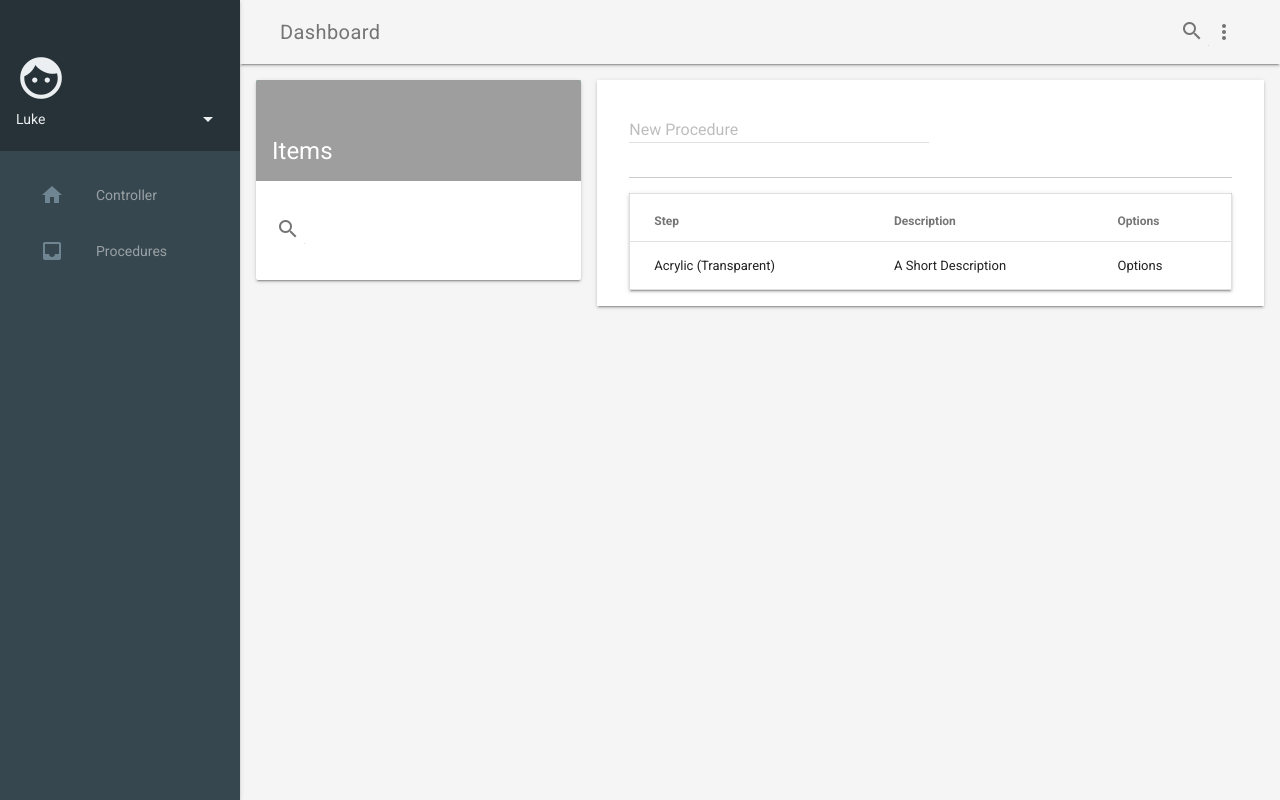
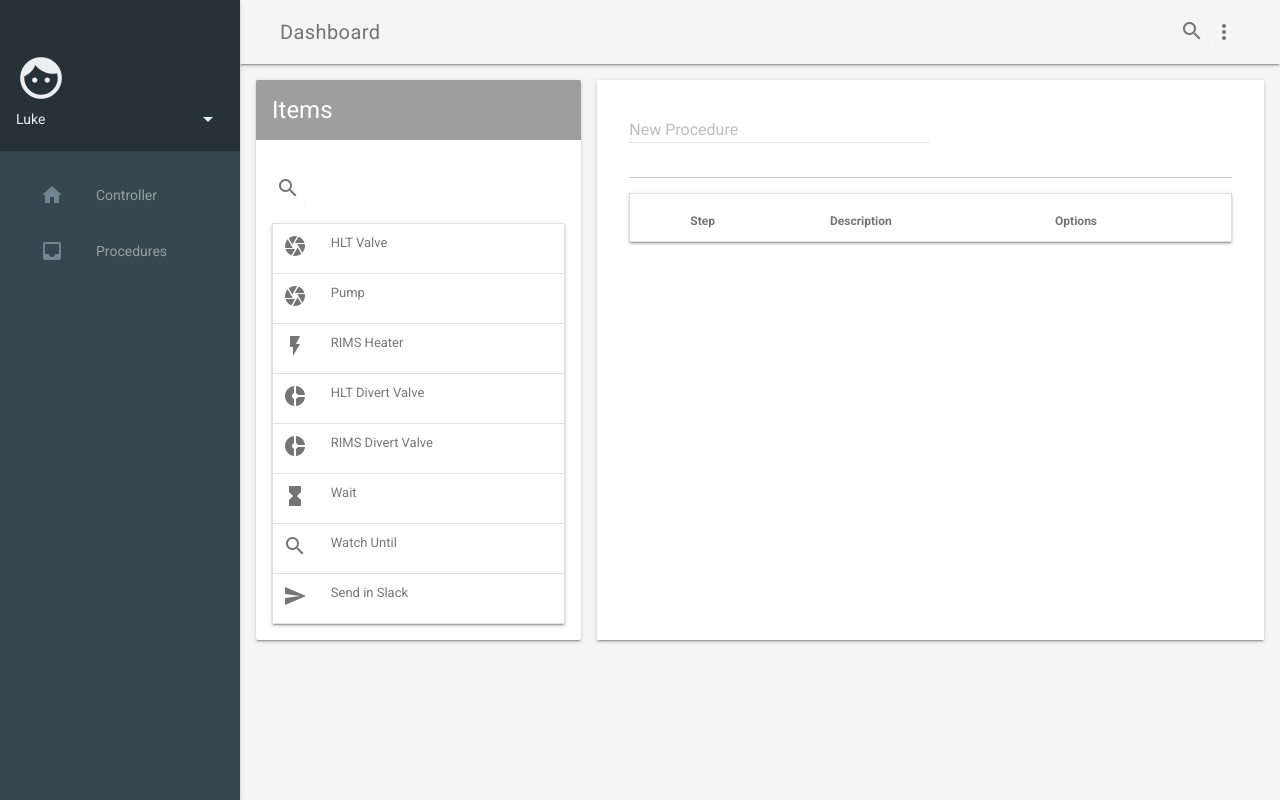
Before and after one commit to llamicron/weber, a Flask app: page /procedures in a window 1280 px wide. Run offline with Flask 2, Linux system fonts and the light colour scheme; lists and menus that the app fills with data are empty; some libraries are stand-ins or nearby versions; grey boxes are pictures that could not be loaded.

Commit message:
Improves procedures

```diff
--- a/weber/data/items.json
+++ b/weber/data/items.json
@@ -59,7 +59,7 @@
         "type": "method",
         "name": "sleep",
         "prettyName": "Wait",
-        "icon": "hourglass-full",
+        "icon": "hourglass_full",
         "desc": "Wait for this amount of seconds",
         "args": [
           "duration"
--- a/weber/json_handler.py
+++ b/weber/json_handler.py
@@ -9,7 +9,7 @@ class Handler():
             'items': 'items.json'
         }
         self.data_dir = "weber/data/"
-        self.con = Controller()
+        self.con = Controller.simulator()
 
     def update_relays(self):
         """
--- a/weber/static/procedures.js
+++ b/weber/static/procedures.js
@@ -3,99 +3,7 @@ var app = new Vue({
   data: {
     // We need to keep a list of items that is never changed
     procedureName: "",
-    items: [
-      {
-        "type": "binary",
-        "name": "hlt",
-        "state": 0,
-        "icon": "camera",
-        "stateVerbage": {
-          "1": "open",
-          "0": "closed"
-        },
-        "prettyName": "HLT Valve"
-      },
-      {
-        "type": "binary",
-        "name": "pump",
-        "state": 0,
-        "icon": "camera",
-        "stateVerbage": {
-          "1": "on",
-          "0": "off"
-        },
-        "prettyName": "Pump"
-      },
-      {
-        "type": "binary",
-        "name": "rims",
-        "state": 0,
-        "icon": "flash_on",
-        "stateVerbage": {
-          "1": "on",
-          "0": "off"
-        },
-        "prettyName": "RIMS Heater"
-      },
-      {
-        "type": "divert",
-        "name": "hltDivert",
-        "location": "1",
-        "icon": "donut_small",
-        "locationVerbage": {
-          "1": "mash",
-          "0": "boil"
-        },
-        "prettyName": "HLT Divert Valve"
-      },
-      {
-        "type": "divert",
-        "name": "rimsDivert",
-        "location": "1",
-        "icon": "donut_small",
-        "locationVerbage": {
-          "1": "mash",
-          "0": "boil"
-        },
-        "prettyName": "RIMS Divert Valve"
-      },
-      {
-        "type": "method",
-        "name": "sleep",
-        "prettyName": "Wait",
-        "icon": "hourglass_full",
-        "desc": "Wait for this amount of seconds",
-        "args": [
-          "duration"
-        ],
-        "hrType": "Number",
-        "value": null
-      },
-      {
-        "type": "method",
-        "name": "watch",
-        "prettyName": "Watch Until",
-        "desc": "Wait until PV is this value or greater",
-        "icon": "search",
-        "args": [
-          "pv"
-        ],
-        "hrType": "Number",
-        "value": null
-      },
-      {
-        "type": "method",
-        "name": "slack",
-        "prettyName": "Send in Slack",
-        "desc": "Sends a message in slack",
-        "icon": "send",
-        "args": [
-          "Message"
-        ],
-        "hrType": "Text",
-        "value": null
-      }
-    ],
+    items: [],
     tableItems: [
 
     ],
--- a/weber/templates/procedures.html
+++ b/weber/templates/procedures.html
@@ -1,5 +1,7 @@
 <!doctype html>
 <html lang="en">
+
+<!-- Someone call the fucking cops -->
 
 <head>
   <meta charset="utf-8">
@@ -10,29 +12,22 @@
 
   <!-- Add to homescreen for Chrome on Android -->
   <meta name="mobile-web-app-capable" content="yes">
-  <link rel="icon" sizes="192x192" href="images/android-desktop.png">
+  <link rel="icon" sizes="192x192" href="(( url_for('static', filename='images/android-desktop.png') ))">
 
   <!-- Add to homescreen for Safari on iOS -->
   <meta name="apple-mobile-web-app-capable" content="yes">
   <meta name="apple-mobile-web-app-status-bar-style" content="black">
   <meta name="apple-mobile-web-app-title" content="Material Design Lite">
-  <link rel="apple-touch-icon-precomposed" href="images/ios-desktop.png">
 
-  <!-- Tile icon for Win8 (144x144 + tile color) -->
-  <meta name="msapplication-TileImage" content="images/touch/ms-touch-icon-144x144-precomposed.png">
-  <meta name="msapplication-TileColor" content="#3372DF">
-
-  <link rel="shortcut icon" href="images/favicon.png">
-
-  <!-- <script src="https://code.jquery.com/jquery-3.2.1.min.js" integrity="sha256-hwg4gsxgFZhOsEEamdOYGBf13FyQuiTwlAQgxVSNgt4="
-    crossorigin="anonymous"></script> -->
+  <link rel="shortcut icon" href="(( url_for('static', filename='images/favicon.png') ))">
 
   <script src="https://cdnjs.cloudflare.com/ajax/libs/Chart.js/2.7.1/Chart.bundle.js"></script>
+  <script src="https://cdnjs.cloudflare.com/ajax/libs/axios/0.17.1/axios.min.js"></script>
 
   <link rel="stylesheet" href="https://fonts.googleapis.com/css?family=Roboto:regular,bold,italic,thin,light,bolditalic,black,medium&amp;lang=en">
   <link rel="stylesheet" href="https://fonts.googleapis.com/icon?family=Material+Icons">
   <link rel="stylesheet" href="https://code.getmdl.io/1.3.0/material.cyan-light_blue.min.css">
-  <link rel="stylesheet" href="styles.css">
+  <link rel="stylesheet" href="(( url_for('static', filename='styles.css') ))">
 </head>
 
 <body>
@@ -84,7 +79,7 @@
           </div>
         </header>
         <nav class="demo-navigation mdl-navigation mdl-color--blue-grey-800">
-          <a class="mdl-navigation__link" href="/index.html">
+          <a class="mdl-navigation__link" href="/">
             <i class="mdl-color-text--blue-grey-400 material-icons" role="presentation">home</i>Controller</a>
           <a class="mdl-navigation__link" href="#">
             <i class="mdl-color-text--blue-grey-400 material-icons" role="presentation">inbox</i>Procedures</a>
@@ -93,9 +88,6 @@
       <!-- Procedures -->
       <main class="mdl-layout__content mdl-color--grey-100">
         <div class="mdl-grid demo-content">
-          <!-- <div class="demo-charts mdl-color--white mdl-shadow--2dp mdl-cell mdl-cell--12-col mdl-grid">
-            <h1>Procedure Builder</h1>
-          </div> -->
           <div class="demo-cards mdl-cell mdl-cell--4-col mdl-cell--8-col-tablet mdl-grid mdl-grid--no-spacing">
             <div class="demo-card-square mdl-card mdl-shadow--2dp">
               <div class="mdl-card__title mdl-card--expand">
@@ -113,7 +105,7 @@
                   </div>
                 </div>
 
-                <!-- Items Table -->
+                <!-- Options List -->
                 <table id="itemsTable" class="mdl-data-table mdl-js-data-table mdl-data-table--selectable mdl-shadow--2dp">
                   <tbody>
                     <tr v-for="item in search.results" @click="addSelected(item)">
@@ -142,16 +134,22 @@
             <table id="itemsTable" class="mdl-data-table mdl-js-data-table mdl-data-table--selectable mdl-shadow--2dp">
               <thead>
                 <tr>
+                  <th style="width: 4px;" class="mdl-data-table__cell--non-numeric"></th>
                   <th class="mdl-data-table__cell--non-numeric">Step</th>
                   <th class="mdl-data-table__cell--non-numeric">Description</th>
                   <th class="mdl-data-table__cell--non-numeric">Options</th>
                 </tr>
               </thead>
               <tbody>
-                <tr>
-                  <td class="mdl-data-table__cell--non-numeric">Acrylic (Transparent)</td>
-                  <td class="mdl-data-table__cell--non-numeric">A Short Description</td>
-                  <td class="mdl-data-table__cell--non-numeric">Options</td>
+                <tr v-for="item in tableItems">
+                  <td class="mdl-data-table__cell--non-numeric">
+                    <i class="material-icons">{{ item.icon }}</i>
+                  </td>
+                  <td class="mdl-data-table__cell--non-numeric">
+                    {{ item.prettyName }}
+                  </td>
+                  <td class="mdl-data-table__cell--non-numeric">Lorem</td>
+                  <td class="mdl-data-table__cell--non-numeric">Ipsum</td>
                 </tr>
               </tbody>
             </table>
@@ -163,8 +161,8 @@
   </div>
 
   <script src="https://code.getmdl.io/1.3.0/material.min.js"></script>
-  <script src="vue.js"></script>
-  <script src="procedures.js"></script>
+  <script src="(( url_for('static', filename='vue.js') ))"></script>
+  <script src="(( url_for('static', filename='procedures.js') ))"></script>
 </body>
 
 </html>
--- a/weber/weber.py
+++ b/weber/weber.py
@@ -18,7 +18,7 @@ class CustomFlask(Flask):
 
 
 app = CustomFlask(__name__)
-con = Controller()
+con = Controller.simulator()
 json_handler = Handler()
 
 
@@ -97,8 +97,7 @@ def dated_url_for(endpoint, **values):
     if endpoint == 'static':
         filename = values.get('filename', None)
         if filename:
-            file_path = os.path.join(app.root_path,
-                                     endpoint, filename)
+            file_path = os.path.join(app.root_path, endpoint, filename)
             values['q'] = int(os.stat(file_path).st_mtime)
     return url_for(endpoint, **values)
 
```
Also changed, not shown: weber/templates/index.html (+7 -10 lines).
